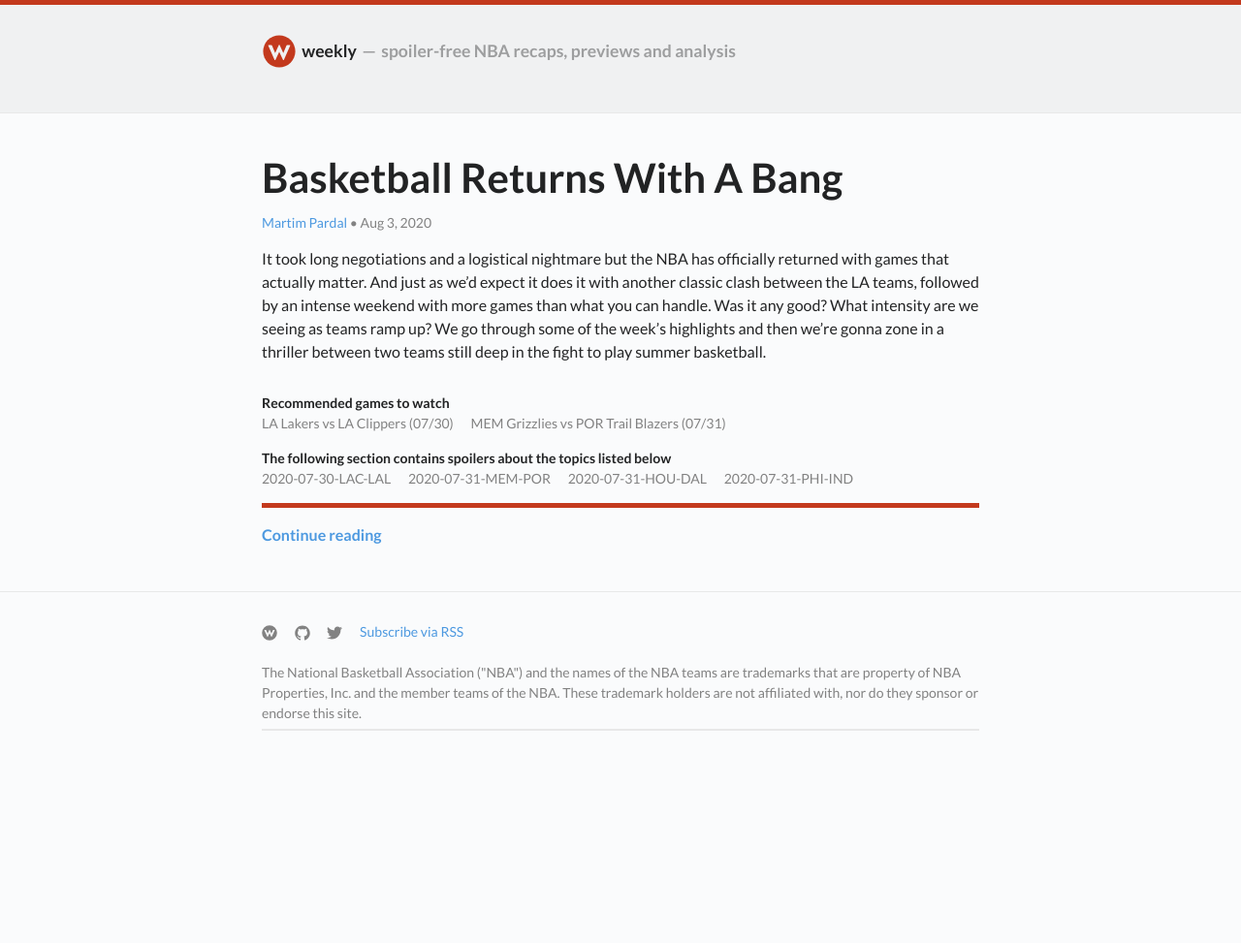
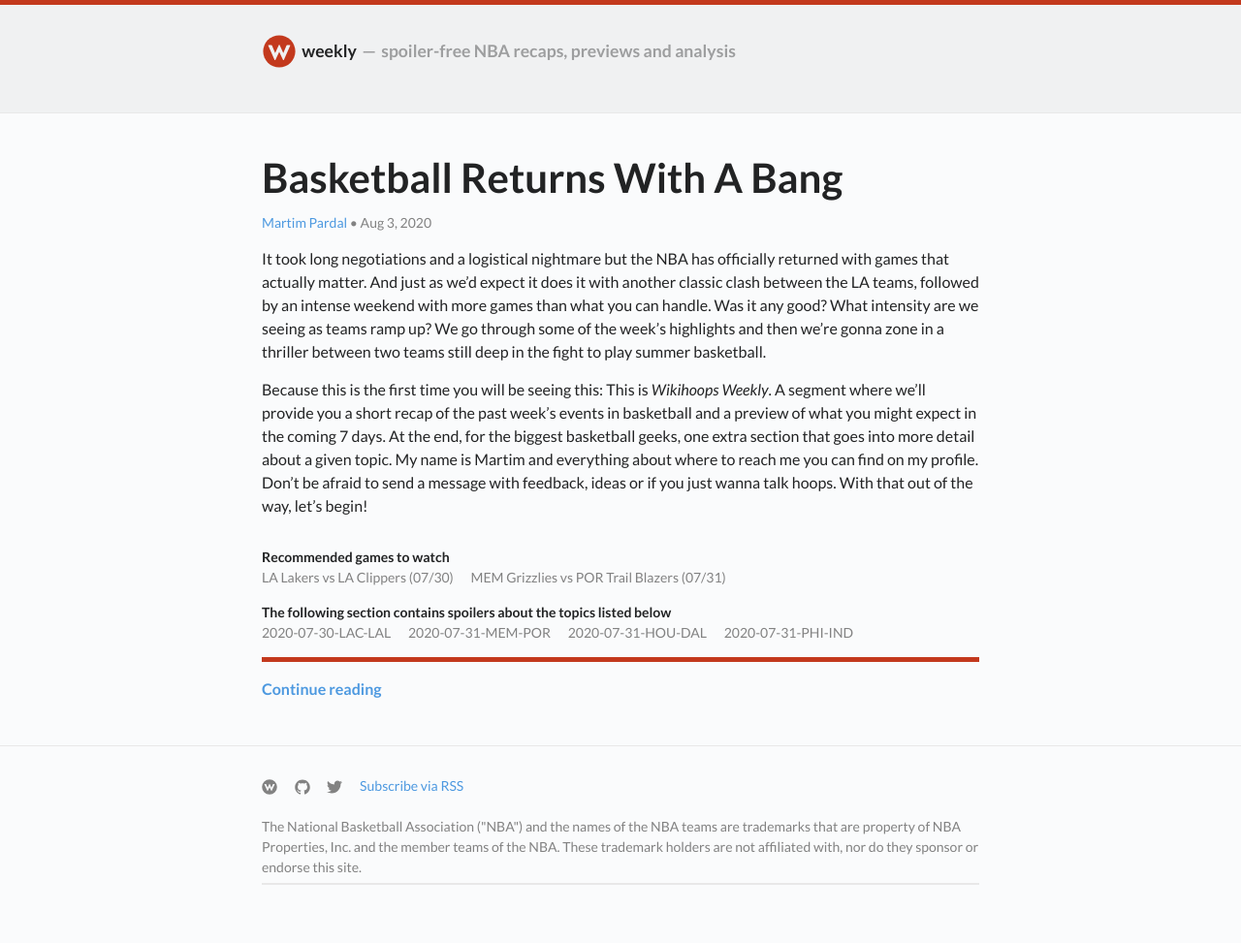
Before and after one commit to wikihoops/wh-weekly, a Jekyll site: the page built from _posts/2020-08-03-basktball-returns-with-a-bang.md, in a window 1280 px wide. Shown: the whole page at 97% size. Built offline with Jekyll 4.4.1, drawn with Linux system fonts in a browser that asks for light colours; before the commit the page ends 900 px from its top, so only the background shows below that.

Commit message:
Update 2020-08-03-basktball-returns-with-a-bang.md
Spoiler line moved down.

```diff
--- a/_posts/2020-08-03-basktball-returns-with-a-bang.md
+++ b/_posts/2020-08-03-basktball-returns-with-a-bang.md
@@ -8,9 +8,9 @@
 
 It took long negotiations and a logistical nightmare but the NBA has officially returned with games that actually matter. And just as we'd expect it does it with another classic clash between the LA teams, followed by an intense weekend with more games than what you can handle. Was it any good? What intensity are we seeing as teams ramp up? We go through some of the week's highlights and then we're gonna zone in a thriller between two teams still deep in the fight to play summer basketball.
 
+Because this is the first time you will be seeing this: This is _Wikihoops Weekly_. A segment where we'll provide you a short recap of the past week's events in basketball and a preview of what you might expect in the coming 7 days. At the end, for the biggest basketball geeks, one extra section that goes into more detail about a given topic. My name is Martim and everything about where to reach me you can find on my profile. Don't be afraid to send a message with feedback, ideas or if you just wanna talk hoops. With that out of the way, let's begin!
+
 <!--spoilers-->
-
-Because this is the first time you will be seeing this: This is _Wikihoops Weekly_. A segment where we'll provide you a short recap of the past week's events in basketball and a preview of what you might expect in the coming 7 days. At the end, for the biggest basketball geeks, one extra section that goes into more detail about a given topic. My name is Martim and everything about where to reach me you can find on my profile. Don't be afraid to send a message with feedback, ideas or if you just wanna talk hoops. With that out of the way, let's begin!
 
 ### Recap: Orlando's new main attraction had us all standing still
 
```
